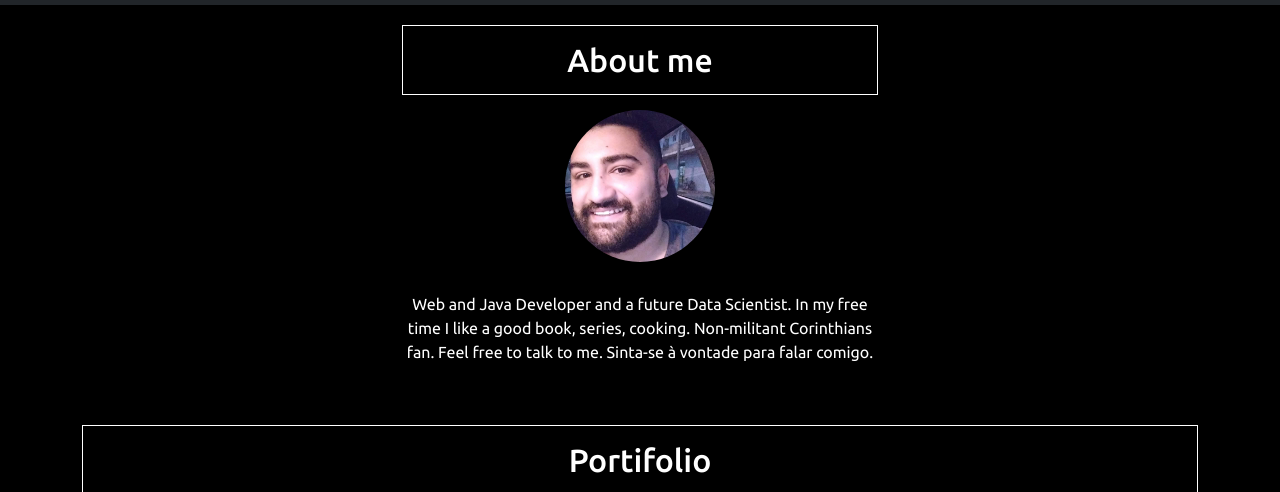
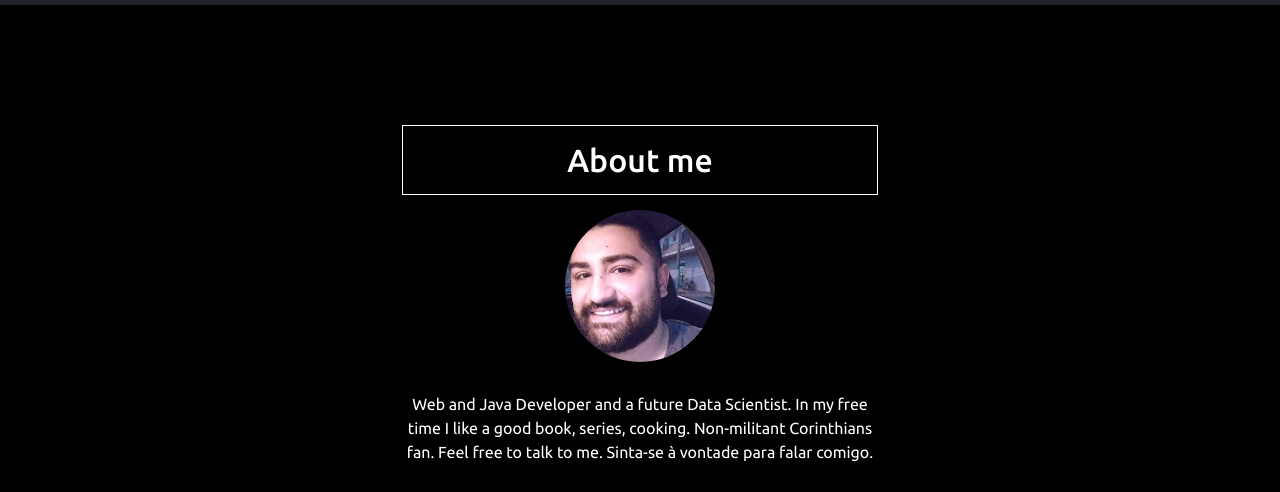
Before and after one commit to gucaciolato-zz/gucaciolato.github.io, a plain HTML site: page index.html in a window 1280 px wide. Shown: the part 100-592 px from the top of the page. Drawn offline with Linux system fonts and the light colour scheme.

Commit message:
Update style.css

```diff
--- a/css/style.css
+++ b/css/style.css
@@ -51,7 +51,7 @@ nav {
     max-width: 500px;
     padding-bottom: 15px;
     padding-top: 15px;
-    margin-top: 55px;
+    margin-top: 105px;
 }
 
 .topic-box {
```
